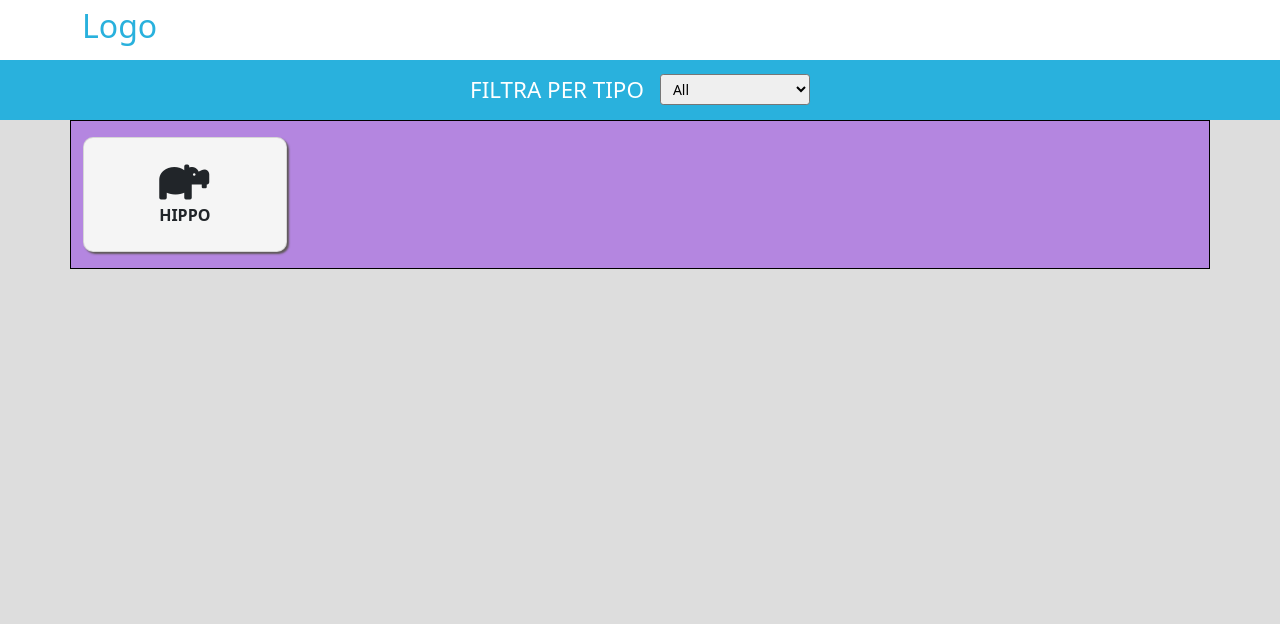
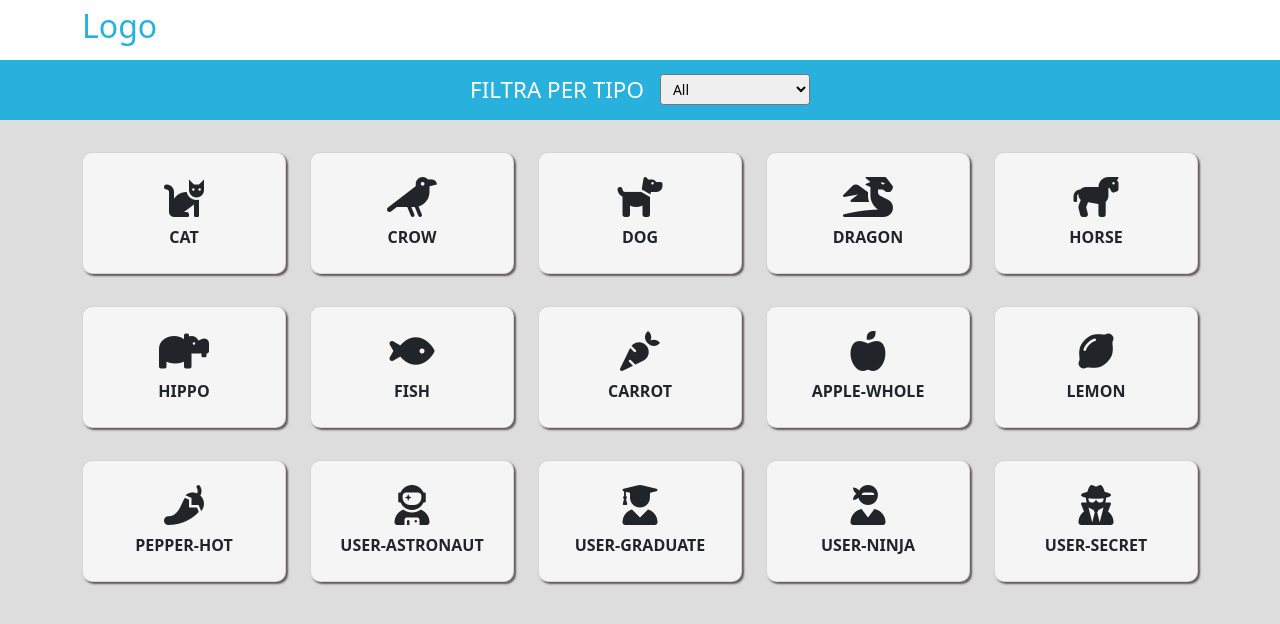
Before and after one commit to Silvia-Du/js-es6-icons, a plain HTML site: page index.html in a window 1280 px wide. Drawn offline with nearby package versions, Linux system fonts and the light colour scheme.

Commit message:
Fine Mile Stone 1

```diff
--- a/index.html
+++ b/index.html
@@ -39,23 +39,35 @@
 
   <main>
     <div class="container card-container">
-      <div class="row debug row-cols-2 row-cols-md-4 row-cols-lg-5">
+      <div id="_conatiner" class="row row-cols-2 row-cols-md-4 row-cols-lg-5 pt-3">
 
         <div class="col my-3">
-          <div class="card d-flex flex-column align-items-center py-4">
-            <div class="content">
-              <i class="fa-solid fa-hippo"></i>
-              <p class="mb-0">Hippo</p>
+          <div class="card d-flex flex-column align-items-center  py-4">
+            <div class="content d-flex flex-column align-items-center">
+              <i class="fa-solid fa-apple-whole"></i>
+
+              <p class="mb-0">Apple whole</p>
             </div>
           </div>
         </div>
 
+        <!-- <i class="fa-solid fa-cat"></i>
+        <i class="fa-solid fa-crow"></i>
+        <i class="fa-regular fa-dog"></i>
+        <i class="fa-solid fa-dragon"></i>
+        <i class="fa-solid fa-horse"></i>
+        <i class="fa-solid fa-hippo"></i>
+        <i class="fa-solid fa-fish"></i>
 
+        <i class="fa-solid fa-carrot"></i>
+        <i class="fa-solid fa-apple-whole"></i>
+        <i class="fa-solid fa-lemon"></i>
+        <i class="fa-solid fa-pepper-hot"></i>
 
-
-
-
-
+        <i class="fa-solid fa-user-astronaut"></i>
+        <i class="fa-solid fa-user-graduate"></i>
+        <i class="fa-solid fa-user-ninja"></i>
+        <i class="fa-solid fa-user-secret"></i> -->
 
 
       </div>
--- a/script.js
+++ b/script.js
@@ -0,0 +1,101 @@
+/*
+**Milestone 1**
+Partendo dalla struttura dati fornita, visualizzare in pagina un box per ogni icona, in cui è presente il nome dell’icona e l’icona stessa.
+**Milestone 2**
+Ciascuna icona ha una proprietà “color”: utilizzare questa proprietà per visualizzare le icone del colore corrispondente.
+**Milestone 3**
+Aggiungere alla pagina una select in cui le options corrispondono ai vari tipi di icone *(animal, vegetable, user)*. Quando l’utente seleziona un tipo dalla select, visualizzare solamente le icone corrispondenti.
+**BONUS**
+1- modificare la struttura dati fornita e valorizzare la proprietà “color” in modo dinamico: generare in modo casuale un codice colore, sapendo che la notazione esadecimale è formata dal simbolo “#” seguito da 6 caratteri alfanumerici compresi tra 0 e 9 e A e F.
+2- popolare le options della select della milestone 3 dinamicamente.
+*/
+
+//1
+// creare array con oggetto card con icona e testo
+//creare funzione crea card
+//creare funzione stampa card
+
+
+
+const cardContainer =[
+  {
+    text: 'cat',
+  },
+  {
+    text: 'crow',
+  },
+  {
+    text: 'dog',
+  },
+  {
+    text: 'dragon',
+  },
+  {
+    text: 'horse',
+  },
+  {
+    text: 'hippo',
+  },
+  {
+    text: 'fish',
+  },
+  {
+    text: 'carrot',
+  },
+  {
+    text: 'apple-whole',
+  },
+  {
+    text: 'lemon',
+  },
+  {
+    text: 'pepper-hot',
+  },
+  {
+    text: 'user-astronaut',
+  },
+  {
+    text: 'user-graduate',
+  },
+  {
+    text: 'user-ninja',
+  },
+  {
+    text: 'user-secret',
+  }
+
+]
+
+
+const outputContainer = document.getElementById('_conatiner');
+
+//funzione stampa
+const cardPrinter = () =>{
+  outputContainer.innerHTML = '';
+  cardContainer.forEach(card => {
+    getCard(card);
+
+
+  })
+}
+
+//funzione crea card
+const getCard = (object) => {
+
+  const {text}= object;
+
+  const cardElement =`
+    <div class="col my-3">
+      <div class="card d-flex flex-column align-items-center py-4">
+        <div class="content d-flex flex-column align-items-center">
+          <i class="fa-solid fa-${text} mb-2"></i>
+          <p class="mb-0">${text}</p>
+        </div>
+      </div>
+    </div>
+  `;
+
+  outputContainer.innerHTML += cardElement;
+}
+
+cardPrinter();
```
